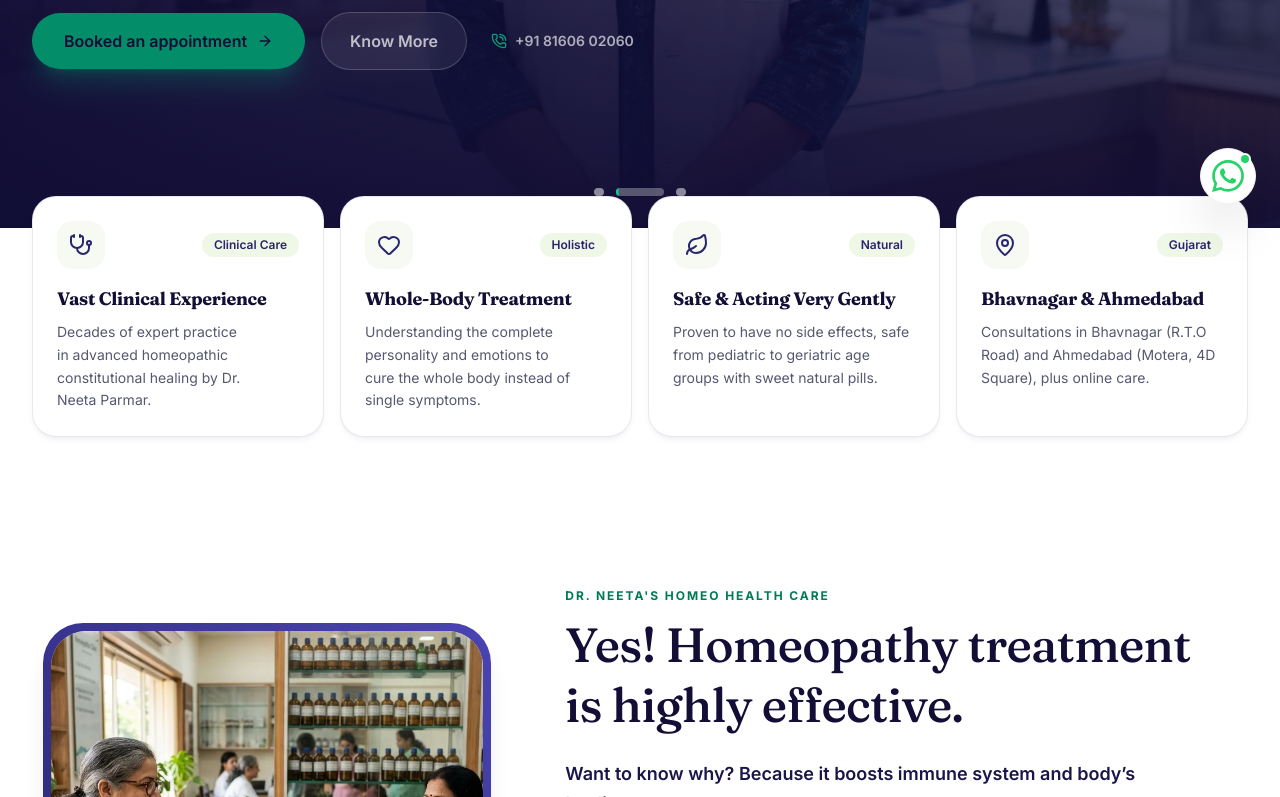
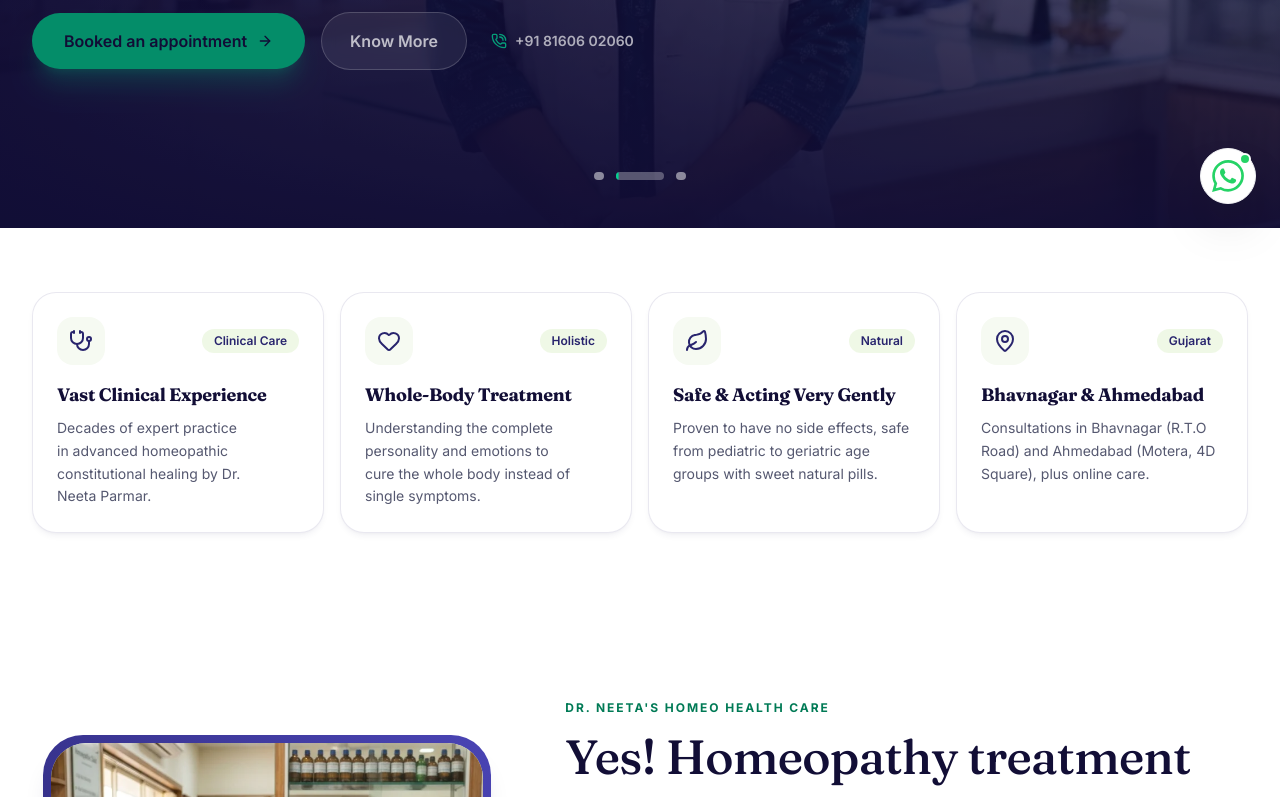
Before and after one commit to drashti1777/homeo-healing, a Next.js app: page / in a window 1280 px wide. Shown: the part 572-1369 px from the top of the page. Built offline with nearby package versions, Linux system fonts and the light colour scheme; no server answers.

Commit message:
fix: remove negative margin overlap between hero indicators and trust metrics cards

```diff
--- a/src/components/home/FullScreenHeroBanner.tsx
+++ b/src/components/home/FullScreenHeroBanner.tsx
@@ -174,7 +174,7 @@ export function FullScreenHeroBanner() {
 
 
       {/* Slide Indicators (Bottom Dots / Progress Bars) */}
-      <div className="absolute inset-x-0 bottom-8 z-20 flex justify-center items-center gap-3">
+      <div className="absolute inset-x-0 bottom-10 sm:bottom-12 z-20 flex justify-center items-center gap-3">
         {SLIDES.map((s, i) => (
           <button
             key={s.src}
--- a/src/components/home/TrustMetricsBar.tsx
+++ b/src/components/home/TrustMetricsBar.tsx
@@ -32,7 +32,7 @@ const STATS = [
 
 export function TrustMetricsBar() {
   return (
-    <section className="relative -mt-6 sm:-mt-8 z-10 mb-12">
+    <section className="relative py-12 sm:py-16 z-10">
       <div className="wrap">
         <div className="grid gap-4 sm:grid-cols-2 lg:grid-cols-4">
           {STATS.map((item, idx) => {
```
